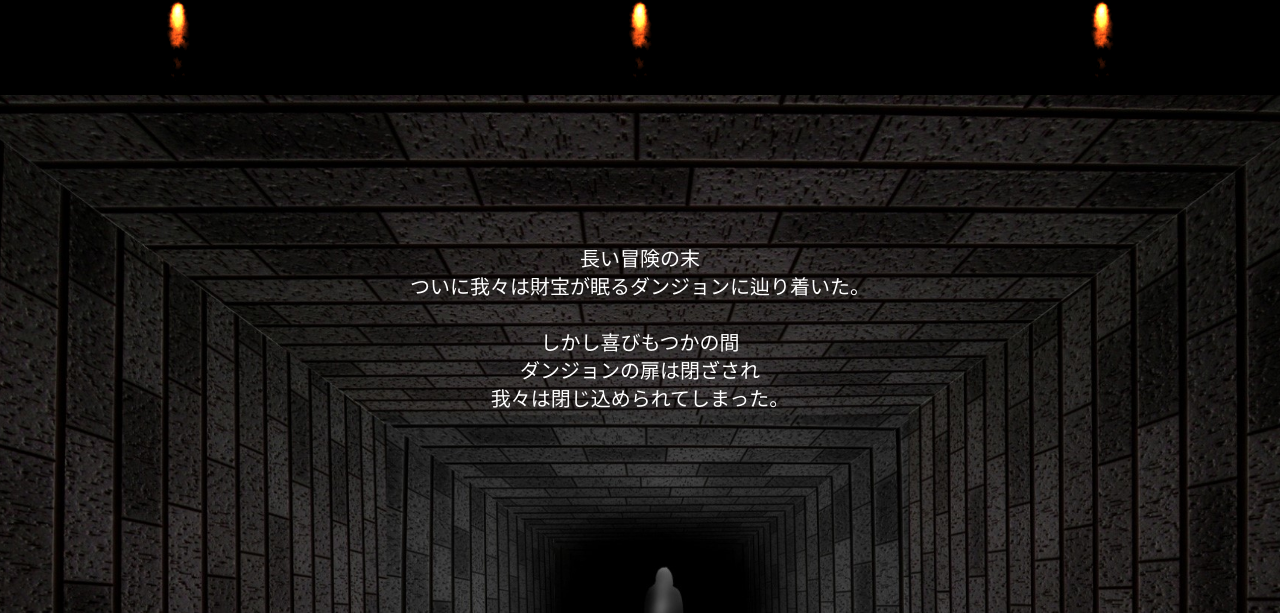
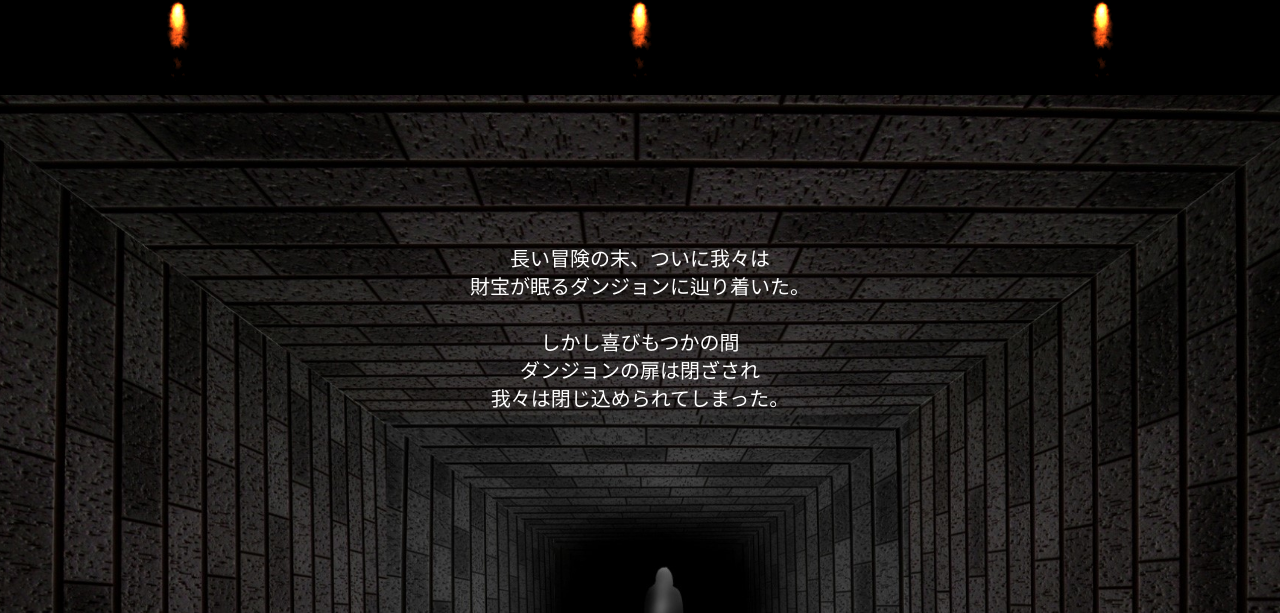
Before and after one commit to KazukiYoza/treasure-dungeon, a plain HTML site: page index.html in a window 1280 px wide. Shown: the part 488-1101 px from the top of the page. Drawn offline with nearby package versions, Linux system fonts and the light colour scheme.

Commit message:
Update index.html

```diff
--- a/index.html
+++ b/index.html
@@ -37,7 +37,7 @@
     <!-- 導入部分 -->
     <div class="introduction">
             <div class="txt">
-                <p class="effect-fade">長い冒険の末<br>ついに我々は財宝が眠るダンジョンに辿り着いた。<br><br>
+                <p class="effect-fade">長い冒険の末、ついに我々は<br>財宝が眠るダンジョンに辿り着いた。<br><br>
                 しかし喜びもつかの間<br>ダンジョンの扉は閉ざされ<br>我々は閉じ込められてしまった。
                 </p>
             </div>
```
